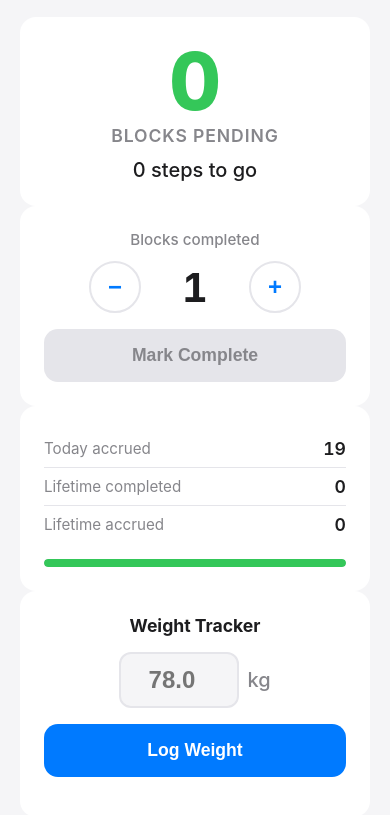
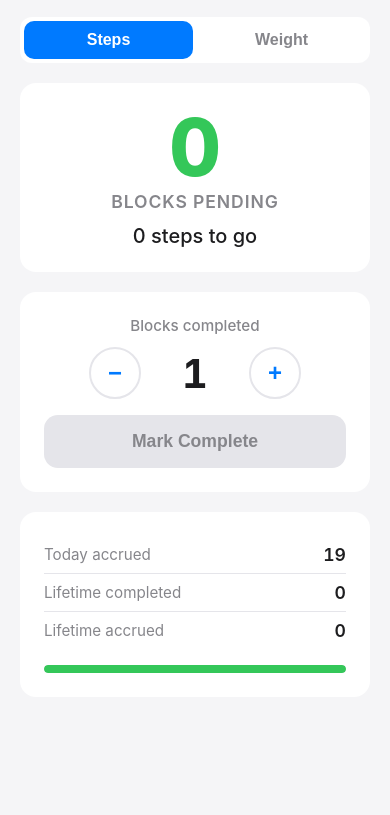
Before and after one commit to abhi011325/StepTrackerApp, a plain HTML site: page index.html in a window 390 px wide. Shown: the part 69-884 px from the top of the page. After the commit the page ends 844 px from the top, so only its background shows below. Drawn offline with Linux system fonts and the light colour scheme.

Commit message:
Add tab navigation for Steps and Weight sections
Single tab visible at a time for better mobile experience.

Co-Authored-By: Claude Opus 4.6 <noreply@anthropic.com>

```diff
--- a/app.js
+++ b/app.js
@@ -280,10 +280,23 @@ function registerSW() {
   }
 }
 
+// --- Tabs ---
+function setupTabs() {
+  document.querySelectorAll('.tab').forEach(tab => {
+    tab.addEventListener('click', () => {
+      document.querySelectorAll('.tab').forEach(t => t.classList.remove('active'));
+      document.querySelectorAll('.tab-content').forEach(c => c.classList.remove('active'));
+      tab.classList.add('active');
+      document.getElementById('tab-' + tab.dataset.tab).classList.add('active');
+    });
+  });
+}
+
 // --- Init ---
 function init() {
   initData();
   initWeightData();
+  setupTabs();
   setupStepper();
   setupWeight();
   render();
--- a/index.html
+++ b/index.html
@@ -17,7 +17,13 @@
       <h1>Health Tracker</h1>
     </header>
 
+    <nav class="tabs">
+      <button class="tab active" data-tab="steps">Steps</button>
+      <button class="tab" data-tab="weight">Weight</button>
+    </nav>
+
     <main>
+      <div id="tab-steps" class="tab-content active">
         <section class="status-card">
           <div id="pending-count" class="pending-count green">0</div>
           <div class="pending-label">blocks pending</div>
@@ -53,8 +59,10 @@
             <div id="progress-bar" class="progress-bar" style="width: 0%"></div>
           </div>
         </section>
+      </div>
+
+      <div id="tab-weight" class="tab-content">
         <section class="weight-card">
-        <div class="section-title">Weight Tracker</div>
           <div class="weight-input-row">
             <input type="number" id="weight-input" class="weight-input" placeholder="78.0" step="0.1" min="20" max="300" inputmode="decimal">
             <span class="weight-unit">kg</span>
@@ -88,6 +96,7 @@
             </div>
           </div>
         </section>
+      </div>
     </main>
   </div>
 
--- a/style.css
+++ b/style.css
@@ -51,6 +51,43 @@ header h1 {
   font-weight: 700;
   text-align: center;
   padding: 8px 0;
+}
+
+/* Tabs */
+.tabs {
+  display: flex;
+  background: var(--card);
+  border-radius: 12px;
+  padding: 4px;
+  gap: 4px;
+}
+
+.tab {
+  flex: 1;
+  padding: 10px;
+  font-size: 1rem;
+  font-weight: 600;
+  border: none;
+  border-radius: 10px;
+  background: transparent;
+  color: var(--text-secondary);
+  cursor: pointer;
+  transition: all 0.2s;
+}
+
+.tab.active {
+  background: var(--accent);
+  color: #fff;
+}
+
+.tab-content {
+  display: none;
+  flex-direction: column;
+  gap: 20px;
+}
+
+.tab-content.active {
+  display: flex;
 }
 
 .status-card,
@@ -205,13 +242,6 @@ header h1 {
   text-align: left;
 }
 
-.section-title {
-  font-size: 1.1rem;
-  font-weight: 700;
-  margin-bottom: 16px;
-  text-align: center;
-}
-
 .weight-input-row {
   display: flex;
   align-items: center;
```
Lines whose indentation alone changed are shown as unchanged.
